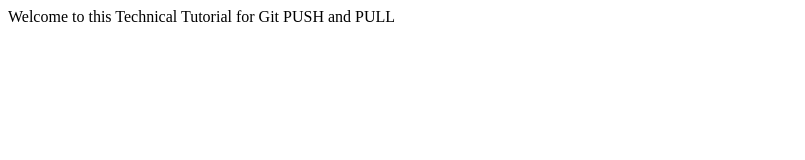
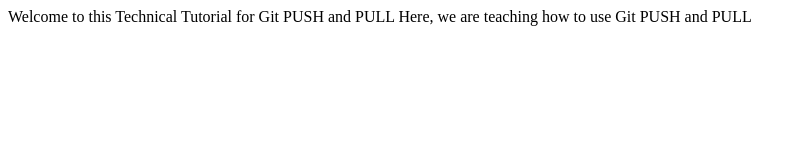
Before and after one commit to cindyquach1/Technical-Tutorial-Example, a plain HTML site: page index.html in a window 1280 px wide. Shown: the whole page, without its empty margins (0-805 px from the left). Drawn offline with Linux system fonts and the light colour scheme.

Commit message:
Second commit

```diff
--- a/index.html
+++ b/index.html
@@ -5,5 +5,6 @@
 </head>
 <body>
   Welcome to this Technical Tutorial for Git PUSH and PULL
+  Here, we are teaching how to use Git PUSH and PULL
 </body>
 </html>
```
